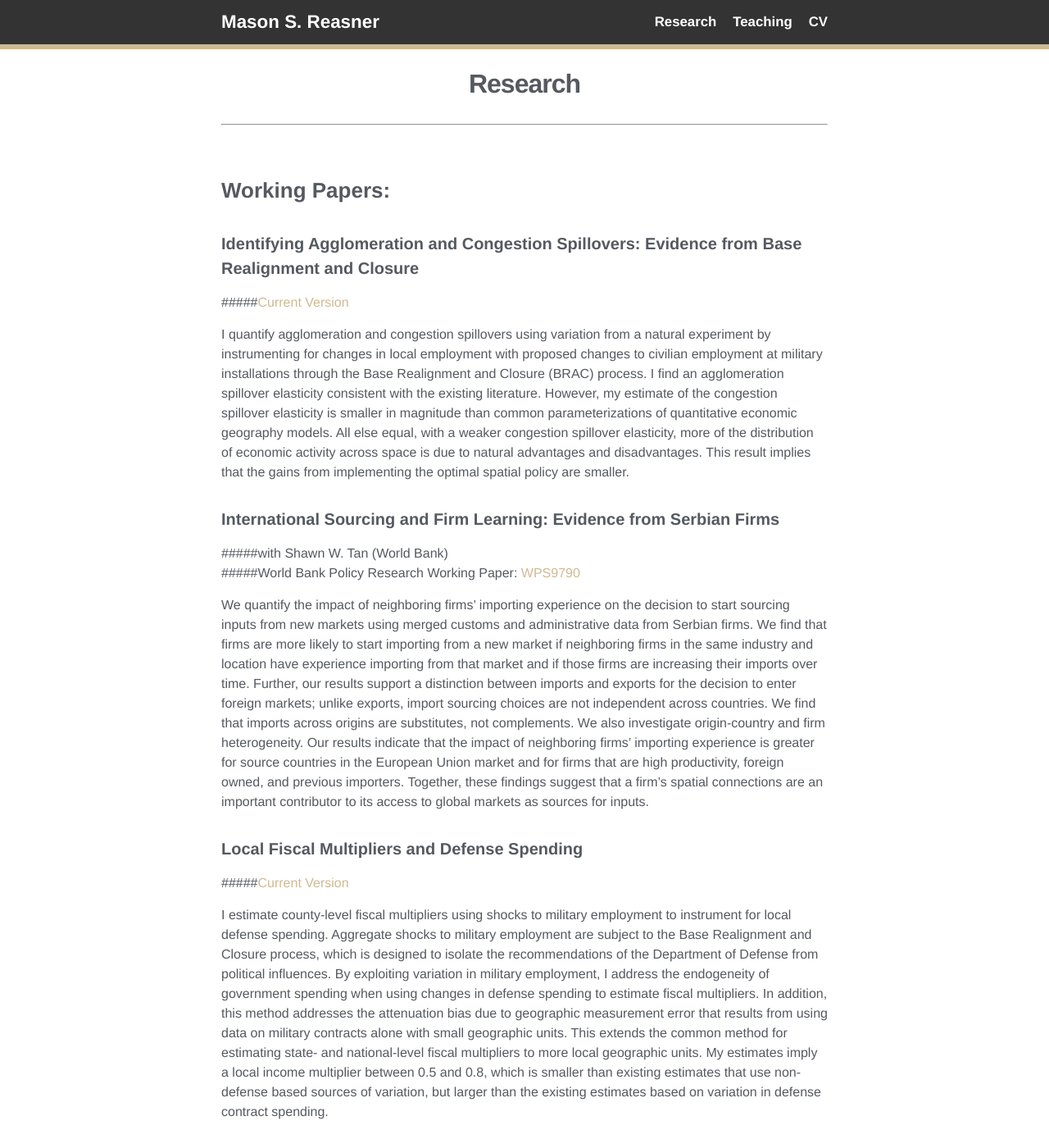
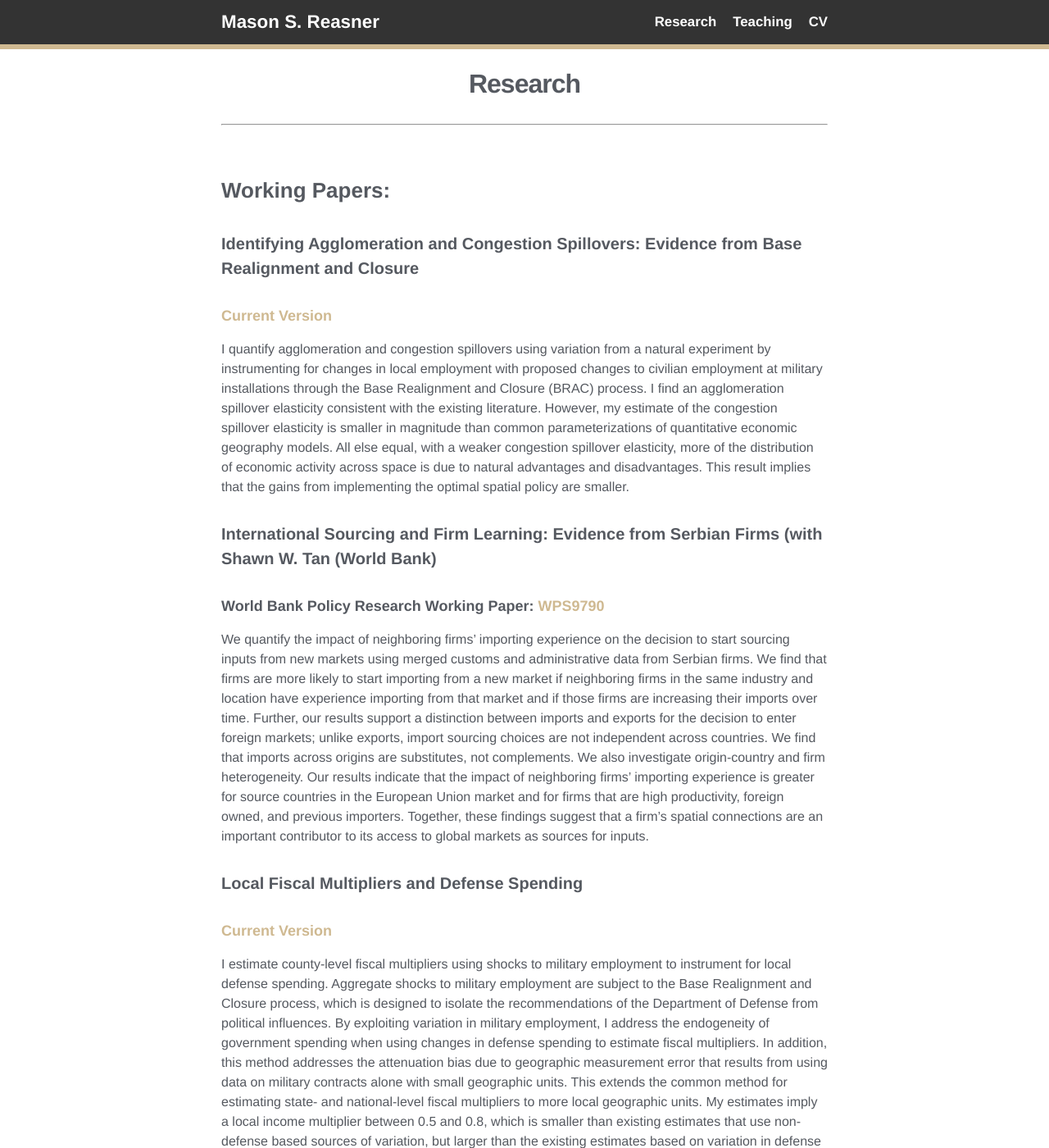
Before and after one commit to reasner/reasner.github.io, a Jekyll site: the page built from research.md, in a window 1280 px wide and 1400 px high. Shown: the whole window at 82% size. Built offline with Jekyll 4.4.1, drawn with Linux system fonts in a browser that asks for light colours; some of the changed text lies outside the part shown.

Commit message:
try again

```diff
--- a/research.md
+++ b/research.md
@@ -9,18 +9,17 @@ permalink: /research/
 ### Working Papers:
 
 #### Identifying Agglomeration and Congestion Spillovers: Evidence from Base Realignment and Closure
-#####[Current Version](../assets/docs/reasner_jmp.pdf)
+##### [Current Version](../assets/docs/reasner_jmp.pdf)
 
 I quantify agglomeration and congestion spillovers using variation from a natural experiment by instrumenting for changes in local employment with proposed changes to civilian employment at military installations through the Base Realignment and Closure (BRAC) process. I find an agglomeration spillover elasticity consistent with the existing literature. However, my estimate of the congestion spillover elasticity is smaller in magnitude than common parameterizations of quantitative economic geography models. All else equal, with a weaker congestion spillover elasticity, more of the distribution of economic activity across space is due to natural advantages and disadvantages. This result implies that the gains from implementing the optimal spatial policy are smaller.
 
-#### International Sourcing and Firm Learning: Evidence from Serbian Firms
-#####with Shawn W. Tan (World Bank)
-#####World Bank Policy Research Working Paper: [WPS9790](https://documents.worldbank.org/en/publication/documents-reports/documentdetail/903471633369980079/international-sourcing-and-firm-learning-evidence-from-serbian-firms)
+#### International Sourcing and Firm Learning: Evidence from Serbian Firms (with Shawn W. Tan (World Bank)
+##### World Bank Policy Research Working Paper: [WPS9790](https://documents.worldbank.org/en/publication/documents-reports/documentdetail/903471633369980079/international-sourcing-and-firm-learning-evidence-from-serbian-firms)
 
 We quantify the impact of neighboring firms' importing experience on the decision to start sourcing inputs from new markets using merged customs and administrative data from Serbian firms. We find that firms are more likely to start importing from a new market if neighboring firms in the same industry and location have experience importing from that market and if those firms are increasing their imports over time. Further, our results support a distinction between imports and exports for the decision to enter foreign markets; unlike exports, import sourcing choices are not independent across countries. We find that imports across origins are substitutes, not complements. We also investigate origin-country and firm heterogeneity. Our results indicate that the impact of neighboring firms' importing experience is greater for source countries in the European Union market and for firms that are high productivity, foreign owned, and previous importers. Together, these findings suggest that a firm's spatial connections are an important contributor to its access to global markets as sources for inputs.
 
 #### Local Fiscal Multipliers and Defense Spending
-#####[Current Version](../assets/docs/multipliers.pdf)
+##### [Current Version](../assets/docs/multipliers.pdf)
 
 I estimate county-level fiscal multipliers using shocks to military employment to instrument for local defense spending. Aggregate shocks to military employment are subject to the Base Realignment and Closure process, which is designed to isolate the recommendations of the Department of Defense from political influences. By exploiting variation in military employment, I address the endogeneity of government spending when using changes in defense spending to estimate fiscal multipliers. In addition, this method addresses the attenuation bias due to geographic measurement error that results from using data on military contracts alone with small geographic units. This extends the common method for estimating state- and national-level fiscal multipliers to more local geographic units. My estimates imply a local income multiplier between 0.5 and 0.8, which is smaller than existing estimates that use non-defense based sources of variation, but larger than the existing estimates based on variation in defense contract spending.
 
@@ -29,7 +28,7 @@ I estimate county-level fiscal multipliers using shocks to military employment t
 #### Spatial Reallocation and Climate Change: Evidence from Climate-biased Technological Change
 
 #### First- versus Late-mover Performance in International Sourcing
-#####with Shawn W. Tan (World Bank)
+##### with Shawn W. Tan (World Bank)
 
 ### Research Experience:
 
```
